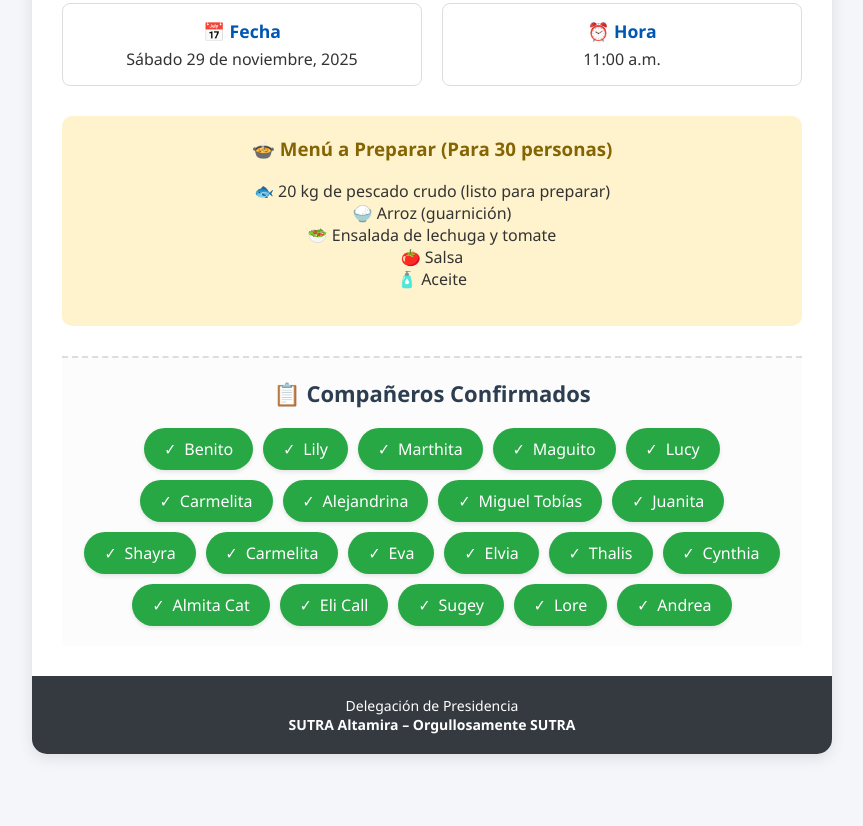
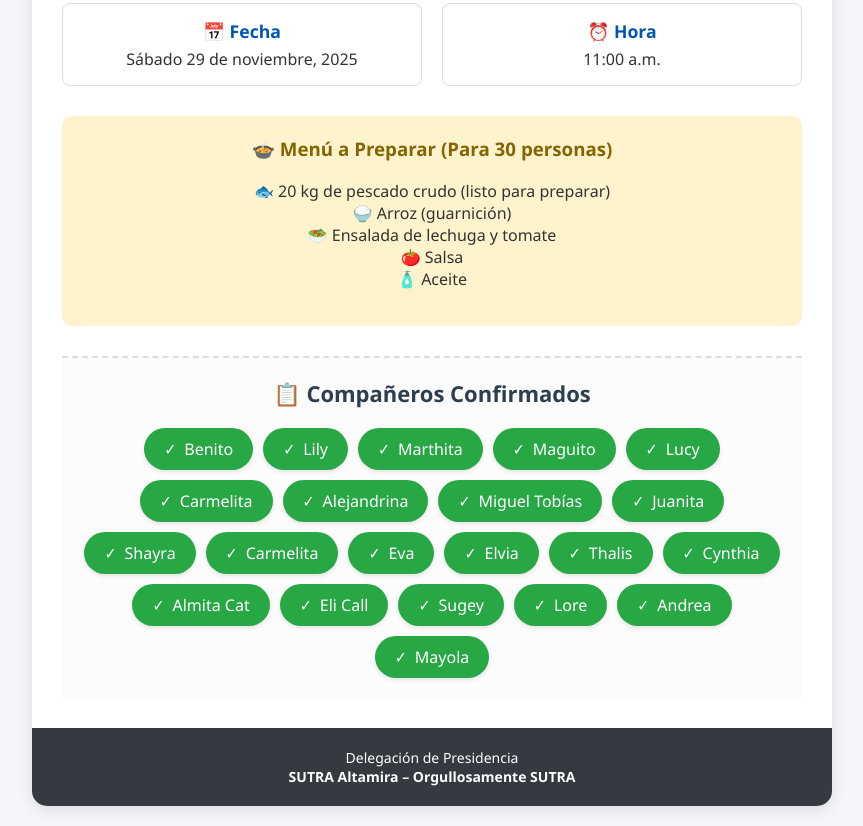
Before and after one commit to migueltobias/SUTRA, a plain HTML site: page confirmados.html in a window 1280 px wide. Shown: the part 443-1269 px from the top of the page, without its empty margins (208-1071 px from the left). Before the commit the page ends 1217 px from the top, so only its background shows below. Drawn offline with Linux system fonts and the light colour scheme.

Commit message:
Update confirmados.html

```diff
--- a/confirmados.html
+++ b/confirmados.html
@@ -221,6 +221,7 @@
                     <div class="badge">Sugey</div>
                     <div class="badge">Lore</div>
                     <div class="badge">Andrea</div>
+                    <div class="badge">Mayola</div>
                 </div>
             </div>
         </div>
```
